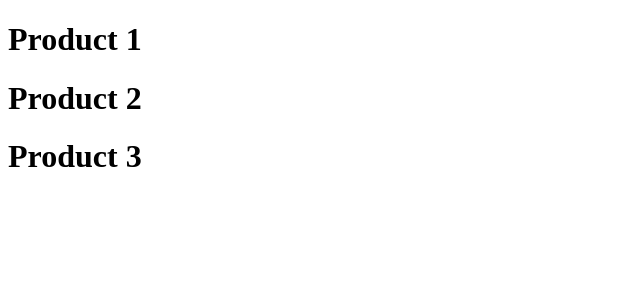
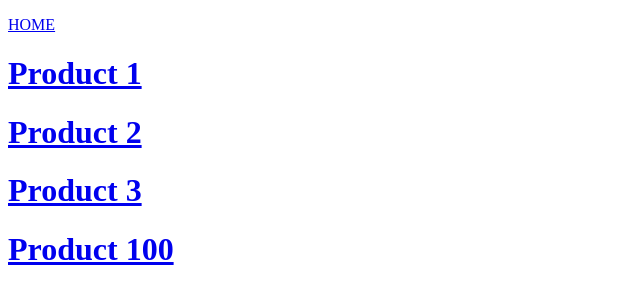
Before and after one commit to mayurigurav1997/nextjs, a Next.js app: page /product in a window 1280 px wide. Shown: the top 304 px of the page, without its empty margins (0-640 px from the left). Built offline with nearby package versions, Linux system fonts and the light colour scheme.

Commit message:
product details

```diff
--- a/pages/product/index.js
+++ b/pages/product/index.js
@@ -1,11 +1,14 @@
+import Link from 'next/link'
 import React from 'react'
 
-const product = () => {
+const product = ({ productId = 100 }) => {
     return (
         <>
-            <h1>Product 1</h1>
-            <h1>Product 2</h1>
-            <h1>Product 3</h1>
+            <p><Link href="/">HOME</Link></p>
+            <h1><Link href="/product/1">Product 1</Link></h1>
+            <h1><Link href="/product/2">Product 2</Link></h1>
+            <h1><Link href="/product/3" replace>Product 3</Link></h1>
+            <h1><Link href={`/product/${productId}`} replace>Product 100</Link></h1>
         </>
     )
 }
```
